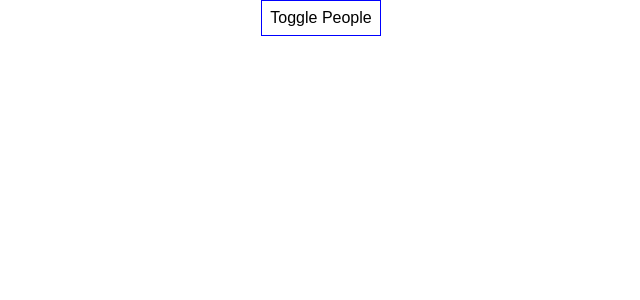
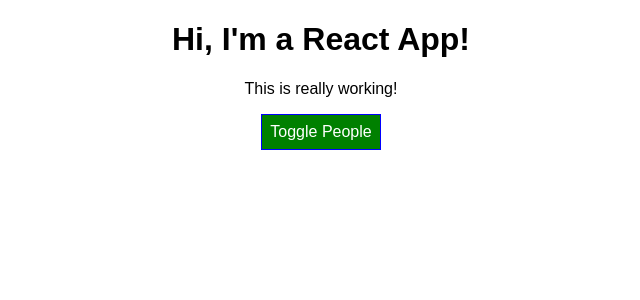
Before and after one commit to jamisoncozart/React-App-Practice, a React (Create React App) app: page / in a window 1280 px wide. Shown: the top 300 px of the page, without its empty margins (319-959 px from the left). Built offline with nearby package versions, Linux system fonts and the light colour scheme.

Commit message:
Dynamically assign and edit classes to components

```diff
--- a/src/App.css
+++ b/src/App.css
@@ -1,3 +1,11 @@
 .App {
   text-align: center;
 }
+
+.red {
+  color: red;
+}
+
+.bold {
+  font-weight: bold;
+}
--- a/src/App.js
+++ b/src/App.js
@@ -26,7 +26,7 @@ class App extends Component {
   }
 
   nameChangedHandler = (event, id ) => {
-    const personIndex = this.state.persons.findIndex(p => p.id == id);
+    const personIndex = this.state.persons.findIndex(p => p.id === id);
     const person = {...this.state.persons[personIndex]};
     person.name = event.target.value;
     const persons = [...this.state.persons]
@@ -36,7 +36,8 @@ class App extends Component {
 
   render() {
     const style = {
-      backgroundColor: 'white',
+      backgroundColor: 'green',
+      color: 'white',
       font: 'inherit',
       border: '1px solid blue',
       padding: '8px',
@@ -57,10 +58,22 @@ class App extends Component {
           })}
         </div>
       );
+
+      style.backgroundColor = 'red';
+    }
+
+    const classes = [];
+    if(this.state.persons.length <= 2) {
+      classes.push('red');
+    }
+    if(this.state.persons.length <= 1) {
+      classes.push('bold');
     }
 
     return (
       <div className="App">
+        <h1>Hi, I'm a React App!</h1>
+        <p className={classes.join(' ')}>This is really working!</p>
         <button
           style={style}
           onClick={this.togglePersonsHandler}>Toggle People</button>
```
